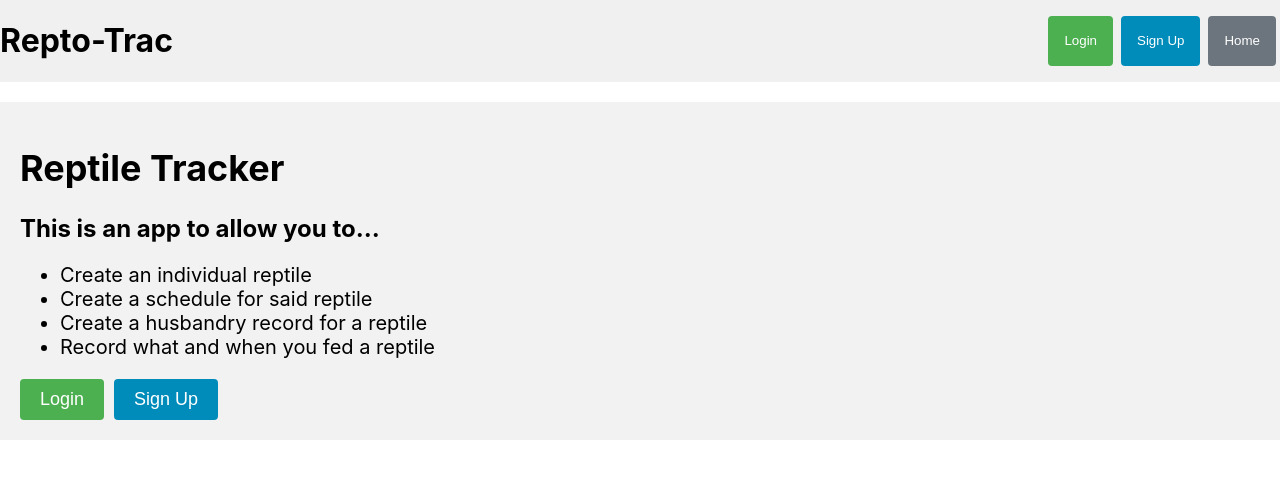
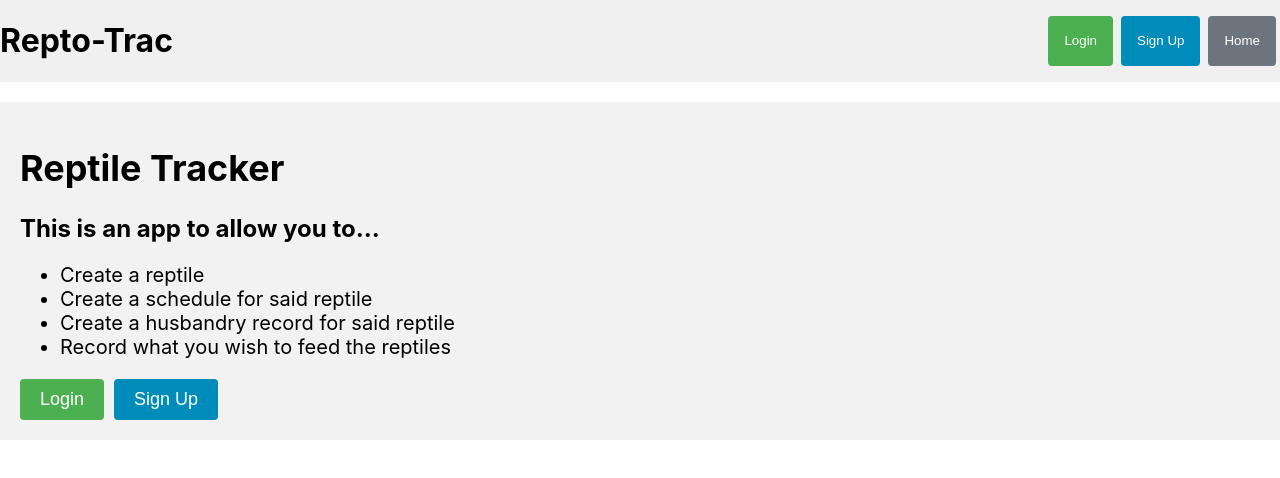
Before and after one commit to Tyler-Johnston/Reptile-Tracker, a React (Vite) app in the folder client/: page / in a window 1280 px wide. Shown: the top 478 px of the page. Built offline with nearby package versions, Linux system fonts and the light colour scheme; no server answers.

Commit message:
changed description on home page

```diff
--- a/client/src/pages/Home.tsx
+++ b/client/src/pages/Home.tsx
@@ -27,10 +27,10 @@ export const Home = () => {
   <h1 style={{ fontSize: '36px', marginBottom: '20px' }}>Reptile Tracker</h1>
   <h3 style={{ fontSize: '24px', marginBottom: '20px' }}>This is an app to allow you to...</h3>
   <ul style={{ fontSize: '20px', marginBottom: '20px' }}>
-    <li>Create an individual reptile</li>
+    <li>Create a reptile</li>
     <li>Create a schedule for said reptile</li>
-    <li>Create a husbandry record for a reptile</li>
-    <li>Record what and when you fed a reptile</li>
+    <li>Create a husbandry record for said reptile</li>
+    <li>Record what you wish to feed the reptiles</li>
   </ul>
   <button type="button" style={{ fontSize: '18px', padding: '10px 20px', backgroundColor: '#4CAF50', color: 'white', border: 'none', borderRadius: '4px', marginRight: '10px' }} onClick={() => navigate('/login')}>Login</button>
   <button type="button" style={{ fontSize: '18px', padding: '10px 20px', backgroundColor: '#008CBA', color: 'white', border: 'none', borderRadius: '4px' }} onClick={() => navigate('/signup')}>Sign Up</button>
```
